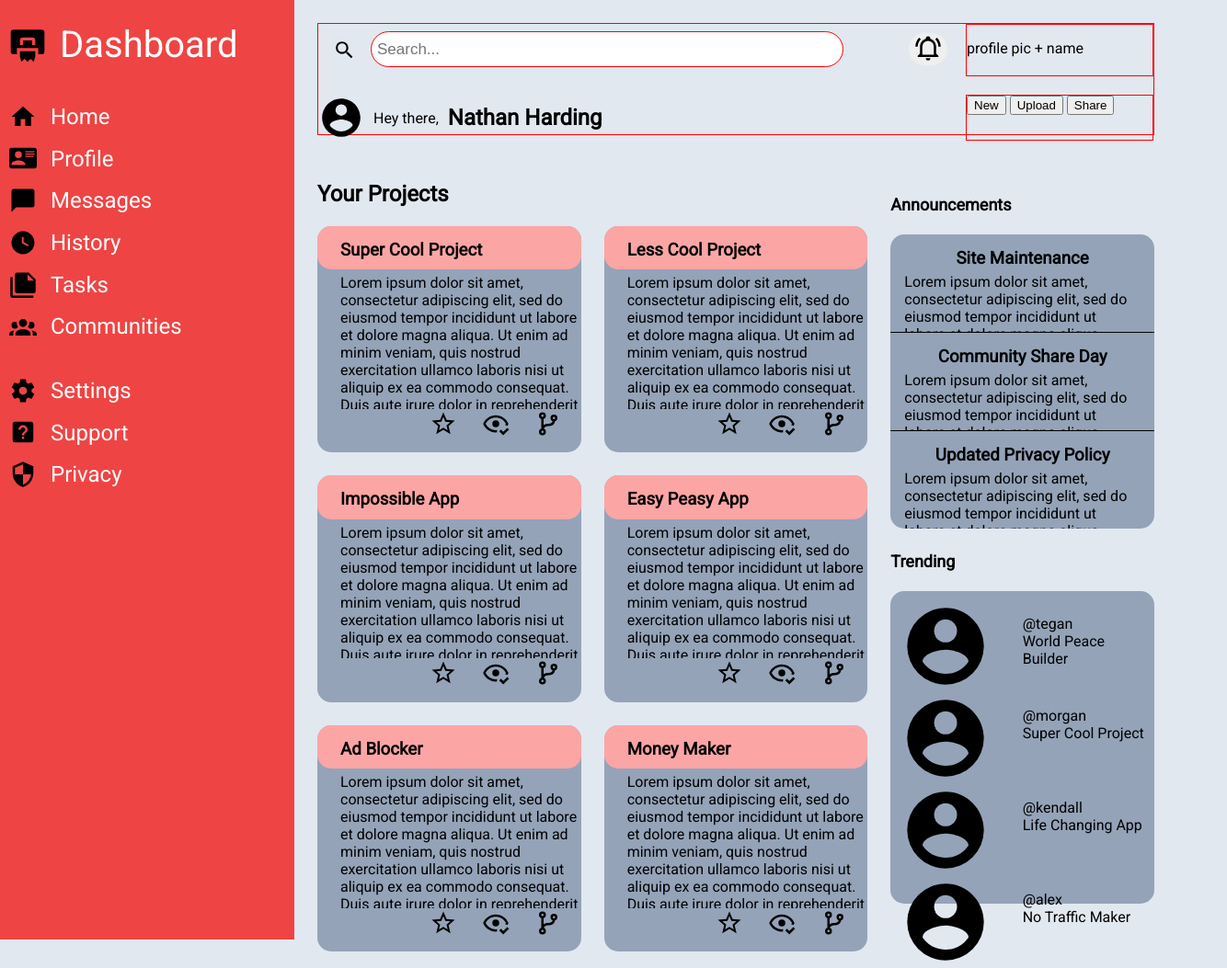
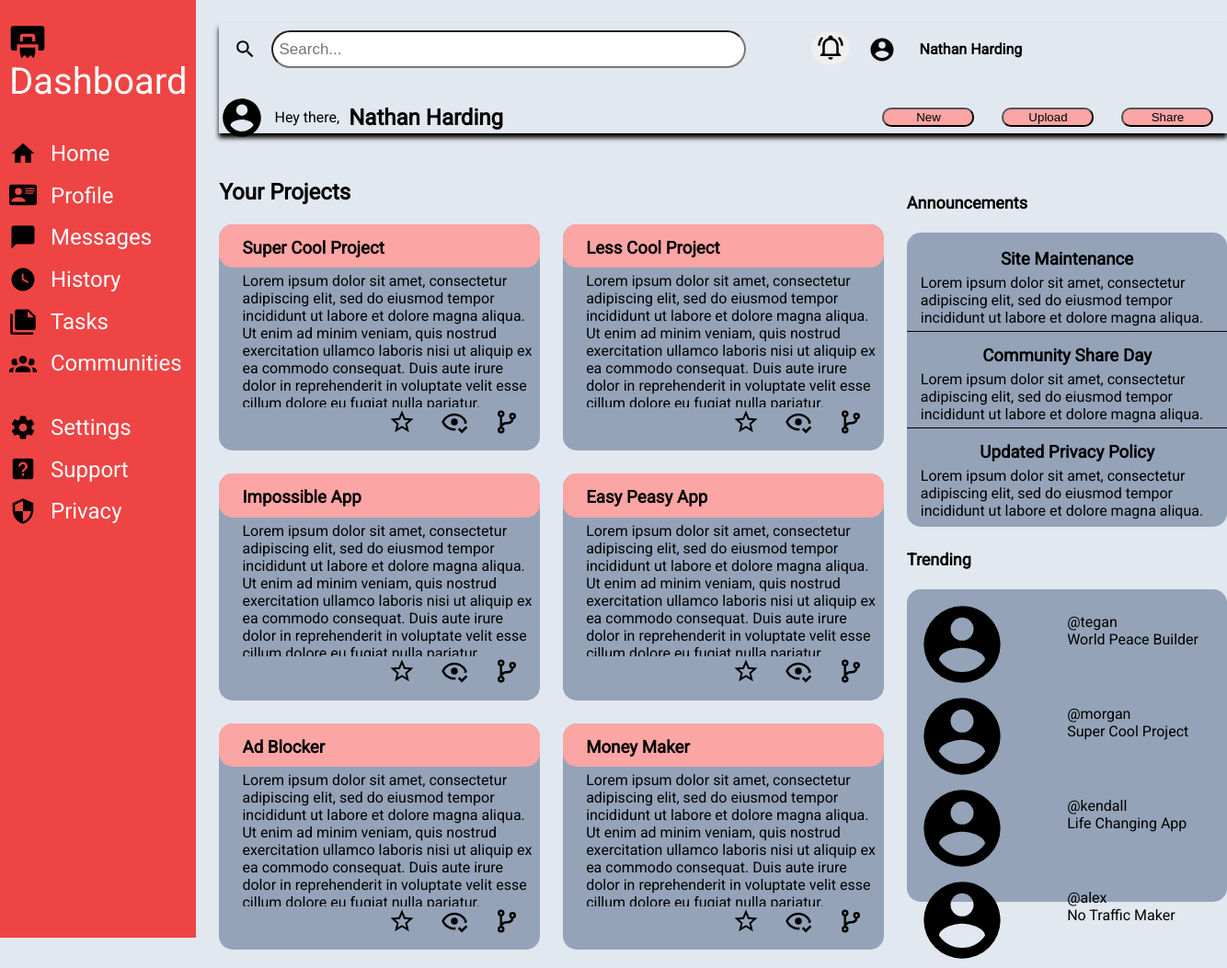
Before and after one commit to hardiing/admin-dashboard, a plain HTML site: page index.html in a window 1280 px wide. Shown: the whole page at 92% size, 1334 px wide, since content can reach past the window. Drawn offline with Linux system fonts and the light colour scheme.

Commit message:
Finished last thing -the header

```diff
--- a/index.html
+++ b/index.html
@@ -17,7 +17,7 @@
                 <button><img src="/images/bell-ring-outline.svg" alt="" /></button>
             </div>
             <div class="profile">
-                <p>profile pic + name</p>
+                <img src="/images/account-circle.svg" alt="" class="small-profile-pic" /><p>Nathan Harding</p>
             </div>
             <div class="big-profile">
                 <img src="/images/account-circle.svg" alt="" class="big-profile-pic"/><p class="big-profile-text">Hey there,</p>
--- a/style.css
+++ b/style.css
@@ -22,19 +22,17 @@ body {
     height: 15vh;
     margin: 25px;
     background-color: #e2e8f0;
-    border: 1px solid red;
+    box-shadow: 0px 5px 5px black;
 }
 
 input[type=text] {
     padding: 6px;
     margin-top: 8px;
     margin-right: 16px;
-    /* margin-left: 8px; */
     font-size: 17px;
     width: 500px;
     height: 25px;
     border-radius: 25px;
-    border: 1px solid red;
 }
 
 .search-bar {
@@ -63,7 +61,20 @@ input[type=text] {
 }
 
 .profile {
-    border: 1px solid red;
+    display: flex;
+    flex-direction: row;
+    margin-top: auto;
+    margin-bottom: auto;
+}
+
+.profile p {
+    font-weight: bold;
+    padding-left: 25px;
+}
+
+.small-profile-pic {
+    margin-top: auto;
+    margin-bottom: auto;
 }
 
 .big-profile {
@@ -95,7 +106,20 @@ input[type=text] {
 
 .buttons {
     grid-column: 3 / 4;
-    border: 1px solid red;
+    display: flex;
+    flex-direction: row;
+}
+
+.buttons button {
+    margin: 15px 15px 15px 15px;
+    border-radius: 10px;
+    background-color: #fca5a5;
+    box-shadow: 10px black;
+    width: 100px;
+}
+
+.buttons button:hover {
+    background-color: #94a3b8;
 }
 
 .sidebar {
@@ -107,7 +131,6 @@ input[type=text] {
     font-size: 24px;
     background-color: #ef4444;
     align-items: center;
-    /* border: 1px solid red; */
 }
 
 img {
@@ -152,11 +175,9 @@ img {
     height: 100vh;
     display: grid;
     grid-template-columns: 1fr 1fr 1fr;
-    /* grid-template-rows: repeat(4, 1fr); */
     grid-template-rows: .03fr 1fr 1fr 1fr;
     gap: 25px;
     margin: 25px;
-    /* border: 1px solid red; */
 }
 
 .head {
@@ -175,7 +196,6 @@ img {
     grid-template-columns: 1fr 1fr;
     grid-template-rows: repeat(3, 1fr);
     gap: 25px;
-    /* border: 1px solid red; */
 }
 
 .article {
@@ -188,7 +208,6 @@ img {
     display: flex;
     flex-direction: column;
     box-shadow: 5px black;
-    /* border: 1px solid red; */
 }
 
 .article button {
@@ -239,9 +258,6 @@ img {
 .content-sidebar {
     grid-column: 3 / 4;
     grid-row: 1 / 4;
-    /* display: grid;
-    grid-template-columns: 1fr;
-    grid-template-rows: .03fr 1fr .03fr 1fr; */
     gap: 25px;
     display: flex;
     flex-direction: column;
@@ -250,7 +266,6 @@ img {
 }
 
 .sidebar-head {
-    /* grid-row: 1 / 2; */
     margin: 0;
     font-size: 18px;
     font-weight: bold;
@@ -258,8 +273,6 @@ img {
 }
 
 .announcements {
-    /* grid-column: 1 / 2;
-    grid-row: 2 / 3; */
     background-color: #94a3b8;
     border-radius: 15px;
     box-shadow: 5px black;
@@ -309,7 +322,6 @@ img {
     grid-template-rows: repeat(4, 1fr);
     padding: 10px;
     gap: 0px;
-    /* border: 1px solid red; */
 }
 
 .trending-profiles {
```
